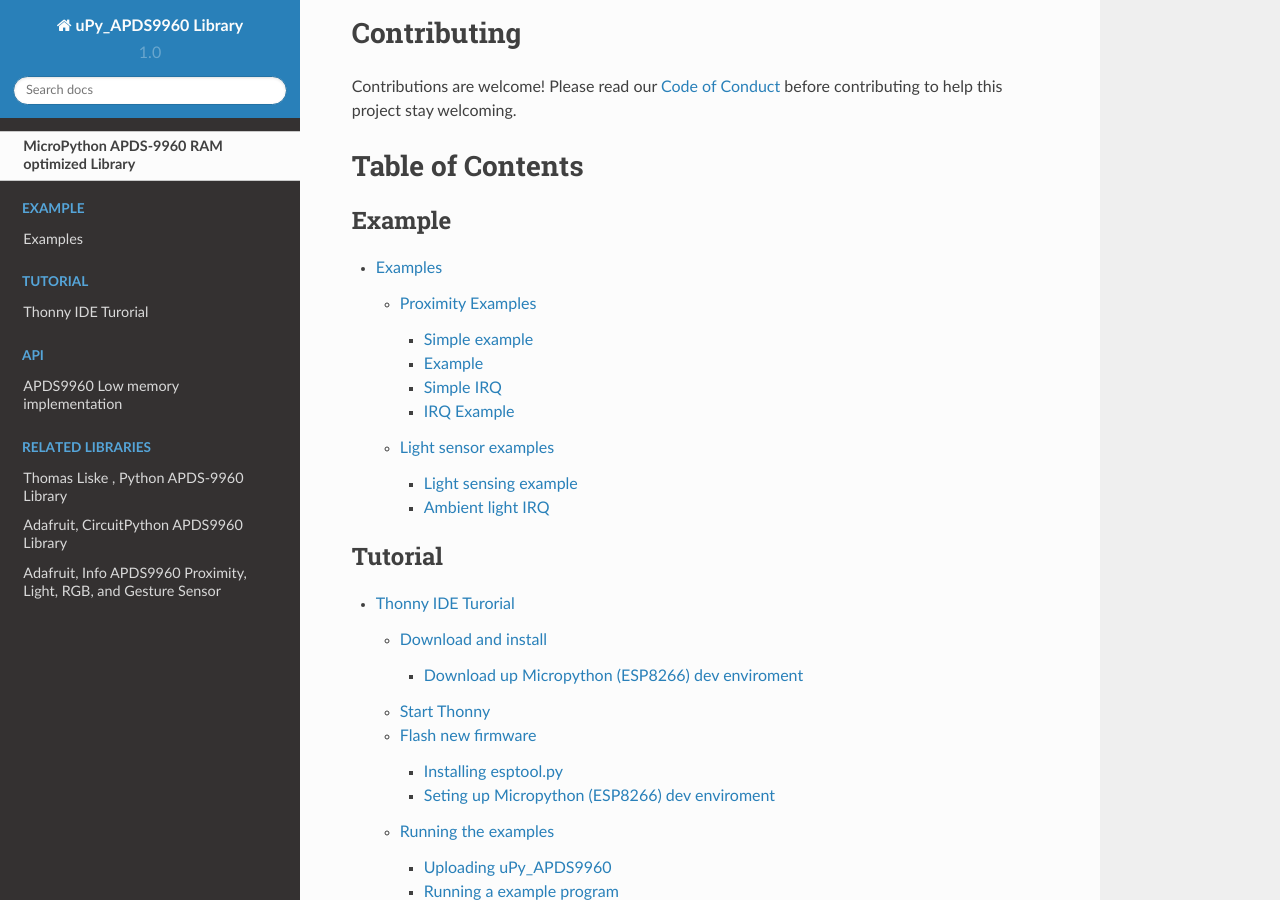
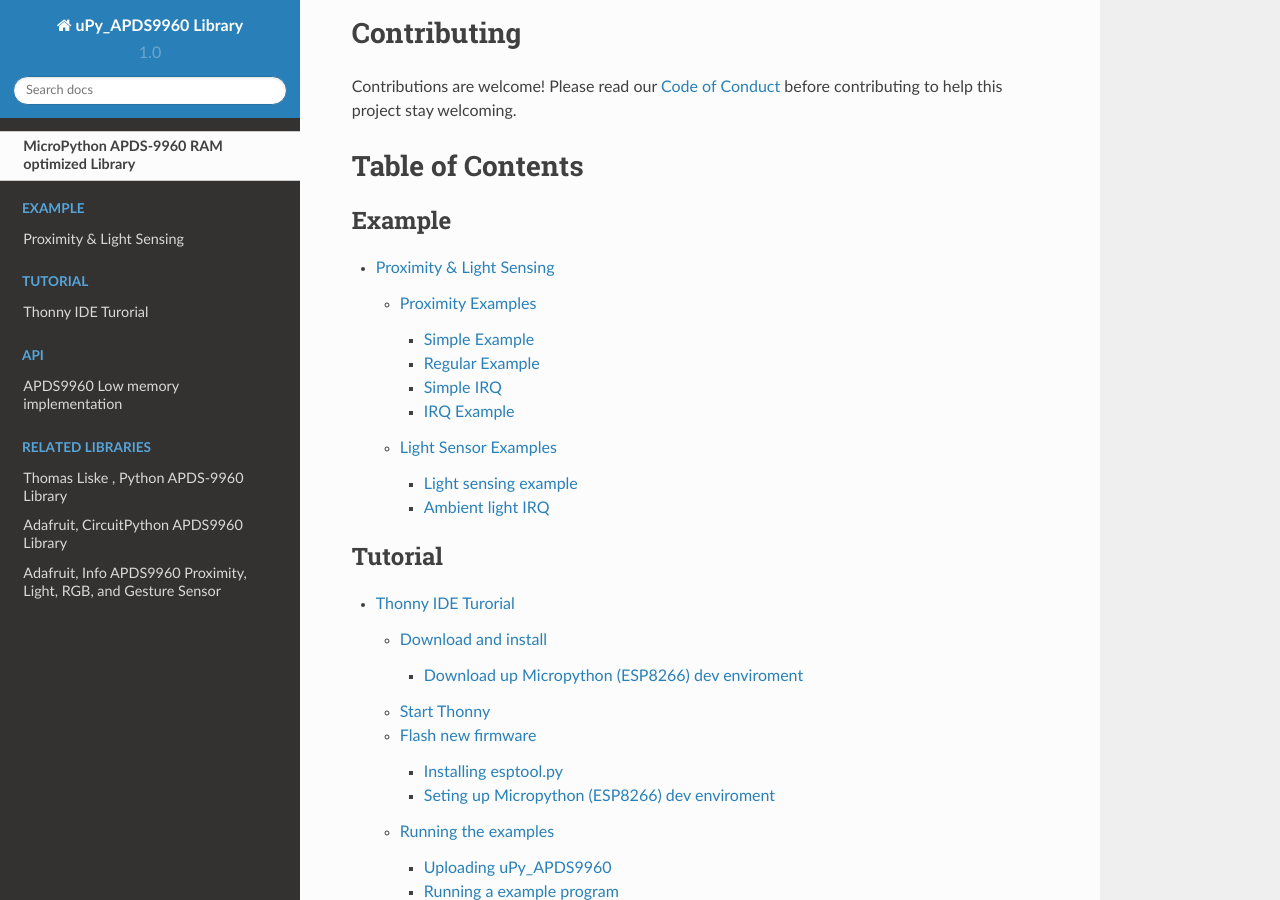
Before and after one commit to rlangoy/uPy_APDS9960, a Sphinx documentation site: the page built from docs/index.rst, in a window 1280 px wide and 900 px high, scrolled down 3319 px. Built offline with Sphinx 7.4.7 and the Read the Docs theme 2.0.0, drawn with Linux system fonts in a browser that asks for light colours.

Commit message:
Dok update

```diff
--- a/docs/examples.rst
+++ b/docs/examples.rst
@@ -1,12 +1,12 @@
-Examples
-========
+Proximity &  Light Sensing
+==========================
 
 Proximity Examples
 ------------------
 
 Examples that demostrates the use of apds9960 as a proximity sensor
 
-Simple example
+Simple Example
 ~~~~~~~~~~~~~~
 
 Basic proximity test program.
@@ -16,8 +16,8 @@ Basic proximity test program.
     :caption: examples/prox/simple_proximity_apds9960.py
     :linenos:
 
-Example
-~~~~~~~
+Regular Example
+~~~~~~~~~~~~~~~
 
 Example exposing more functions
 
@@ -42,7 +42,7 @@ Example showing use of interrupts exposing more functionalities
 	:caption: examples/prox/irq_proximity_apds9960.py
 	:linenos:
 
-Light sensor examples
+Light Sensor Examples
 ---------------------
 
 
```
